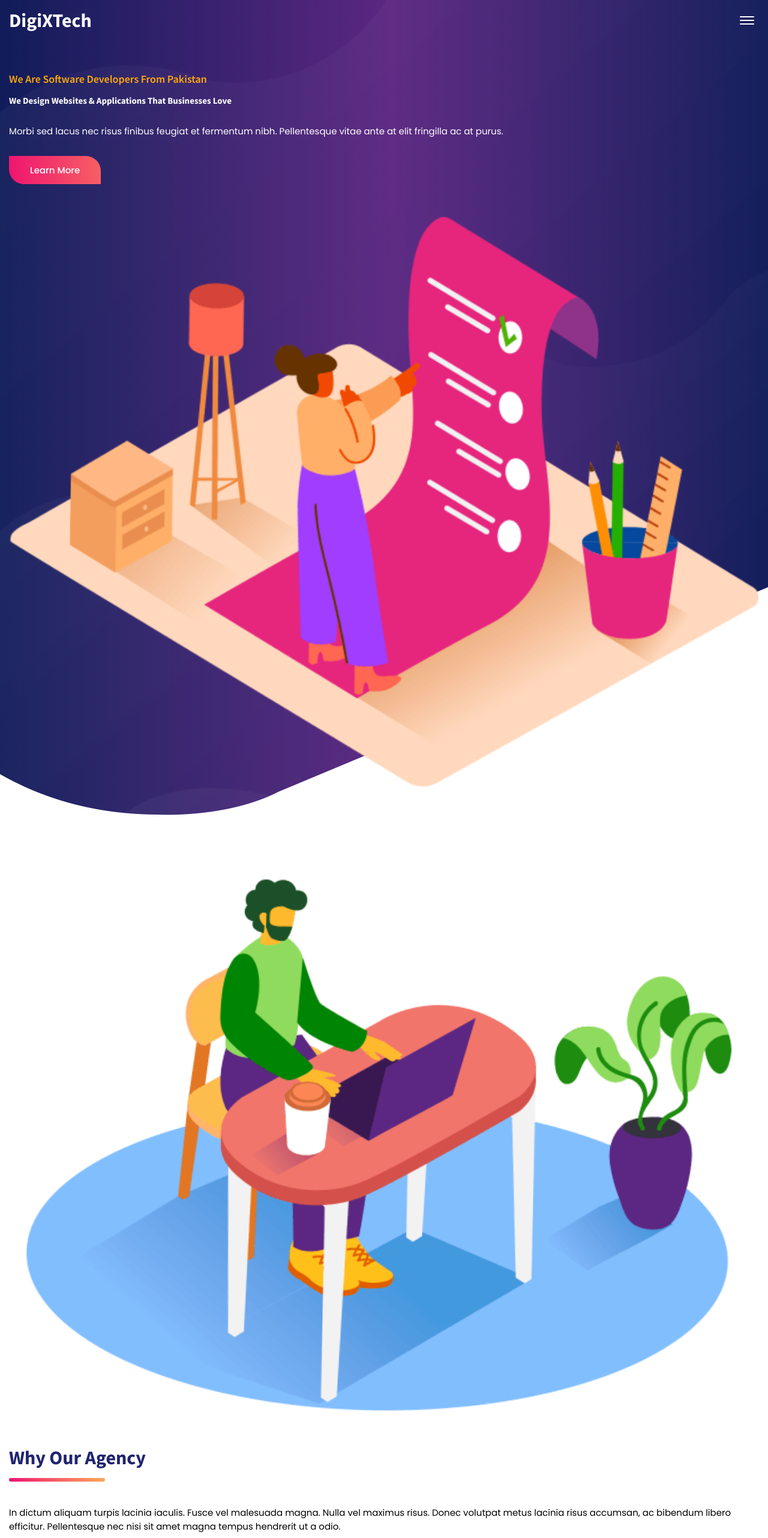
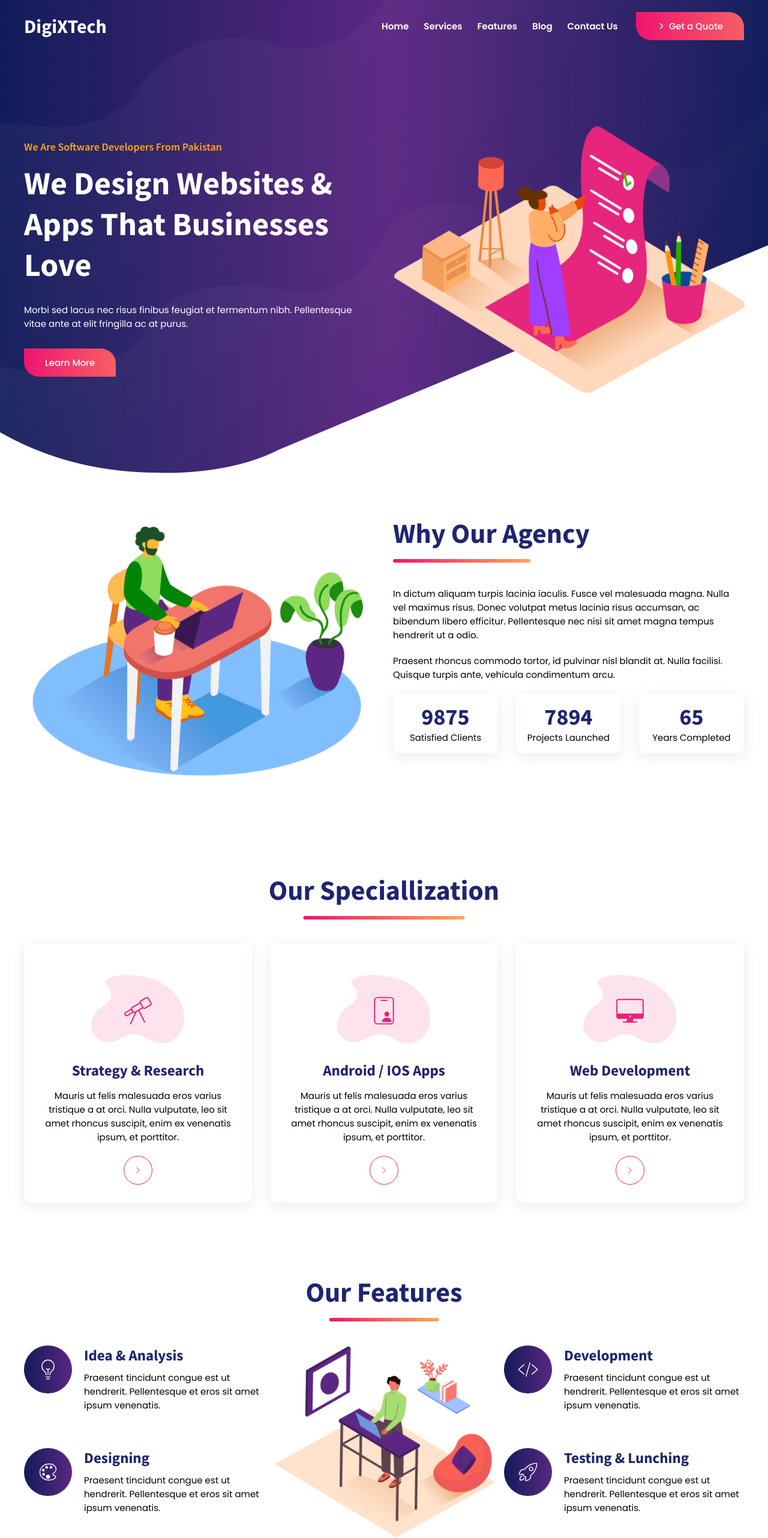
Before and after one commit to ali-farhad/digiXtech, a plain HTML site: page index.html in a window 1280 px wide. Shown: the top 2564 px of the page at 60% size. Drawn offline with nearby package versions, Linux system fonts and the light colour scheme.

Commit message:
FEAT: finished adding media queries 🎆🎇🎉🎊

```diff
--- a/assets/css/style.css
+++ b/assets/css/style.css
@@ -396,7 +396,7 @@ body {
 
 .hero-title {
   color: var(--white);
-  font-size: var(--fs-8);
+  font-size: var(--fs-1);
   margin-block-end: 30px;
 }
 
@@ -461,6 +461,7 @@ body {
   padding: 30px;
   box-shadow: var(--shadow);
   border-radius: var(--radius-12);
+  height: 100%;
 }
 
 .service-card .card-icon {
@@ -769,3 +770,264 @@ transition: var(--transition-2);
   visibility: visible;
   transform: translateY(-15px);
 }
+
+
+ /*-----------------------------------*\
+  #Media Queries
+  Screen larger than 550px
+\*-----------------------------------*/
+
+/* Reused Styles */
+@media (min-width: 550px) {
+
+
+  .container {
+    max-width: 550px;
+    margin-inline: auto;
+  }
+
+  .section-title {
+    --fs-3: 3.6rem;
+  }
+
+  /* Header */
+
+  .header .btn {
+    display: flex;
+    align-items: center;
+    gap: 5px;
+    margin-inline-start: auto;
+  }
+
+  /* About */
+  .stats-list {
+    grid-template-columns: repeat(3,1fr );
+  }
+
+  /* BLOG */
+  .blog-card {
+    display: grid;
+    grid-template-columns: 0.7fr 1fr;
+    gap: 20px;
+    padding: 30px;
+  }
+
+  .blog-card .banner {
+    margin-block-end: 0;
+  }
+
+  .blog-card .banner a {
+    height: 100%;
+  }
+
+  /* footer */
+  .footer-brand,
+  .footer-list:not(:last-child) {
+    margin-block-end: 0;
+  }
+
+  .footer-top .container {
+    display: grid;
+    grid-template-columns: 1fr 1fr;
+    gap: 30px 50px;
+
+  }
+
+
+
+}
+
+/* Screen larger than 768px */
+@media (min-width: 768px) {
+
+  /* Reused styles */
+  .container {
+    max-width: 720px;
+  }
+
+  /* Hero */
+  .hero {
+    min-height: 600px;
+    display: grid;
+    place-items: center;
+  }
+
+  .hero-content {
+    margin-block-end: 0;
+  }
+
+  .hero .container {
+    display: grid;
+    grid-template-columns: 1fr 1fr;
+    align-items: center;
+    gap: 30px;
+  }
+
+  /* Services */
+  .service-list {
+    grid-template-columns: 1fr 1fr;
+  }
+
+  /* Features */
+  .features-list > li:first-child {
+    margin-block-end: 0;
+  }
+
+  .features-list {
+    display: grid;
+    grid-template-columns: 1fr 1fr;
+    gap: 25px;
+
+  }
+
+  /* Footer */
+  .footer-top .container {
+    grid-template-columns: repeat(3, 1fr);
+  }
+
+}
+
+
+
+/* Screen Larger than 992px */
+@media (min-width: 992px) {
+
+  /* Typography */
+  :root {
+    --fs-1: 5.4rem;
+  }
+
+  .container {
+    max-width: 950px;
+  }
+
+  /* Header */
+  .header {
+    padding-block: 20px;
+  }
+
+  .overlay,
+  .nav-open-btn,
+  .navbar-top {
+    display: none;
+  }
+
+  .navbar,
+  .navbar.active {
+    all: unset;
+    margin-inline-start: auto;
+  }
+
+  .header .btn {
+    margin-inline-start: 0;
+  }
+
+  .navbar-list {
+    display: flex;
+    gap: 25px;
+  }
+
+  .navbar-item:not(:last-child) {
+    border-bottom: none;
+  }
+
+  .navbar-link {
+    color: var(--color);
+  }
+
+  /* Hero */
+  .hero {
+    min-height: 700px;
+  }
+
+
+  /* About */
+  .about .container {
+    display: grid;
+    grid-template-columns: repeat(2, 1fr);
+    gap: 30px;
+  }
+
+  /* Services */
+  .service-list {
+    grid-template-columns: repeat(3, 1fr);
+  }
+
+  /* Features  */
+
+  .features-list {
+    grid-template-columns: 1fr;
+  }
+
+  .feature .container {
+    display: grid;
+    grid-template-columns: repeat(3, 1fr);
+  }
+
+  .feature .section-title {
+    grid-column: span 4;
+  }
+
+  .features-banner {
+    margin-block: 0;
+    display: grid;
+    place-items: center;
+    gap: 0 20px;
+  }
+
+  /* FOOOTER */
+  .footer-top .container {
+    grid-template-columns: repeat(4, 1fr);
+  }
+
+  .footer-brand {
+    grid-column: 1/5;
+  }
+
+  .footer-brand .text {
+    max-width: 45ch;
+  }
+
+}
+
+/* Screen sizes larger than 1200px */
+@media (min-width: 1200px) {
+
+  .container {
+    max-width: 1200px;
+  }
+
+  /* Typography */
+  .section-title {
+    --fs-3: 4.6rem;
+  }
+
+  .hero {
+    min-height: 800px;
+  }
+
+  .blog-list {
+    grid-template-columns: repeat(2, 1fr);
+  }
+
+  .blog-card {
+    height: 100%;
+  }
+
+  .blog-card .content {
+    display: flex;
+    flex-direction: column;
+    justify-content: space-between;
+  }
+
+  .footer-top .container {
+    grid-template-columns: 1fr 0.5fr 0.7fr 0.5fr 1fr;
+  }
+
+  .footer-brand {
+    grid-column: auto;
+  }
+
+
+
+}
--- a/index.html
+++ b/index.html
@@ -69,7 +69,7 @@
                     <div class="hero-content">
                         <p class="hero-subtitle">We Are Software Developers From Pakistan</p>
                         <h2 class="h2 hero-title">
-                            We Design Websites & Applications That Businesses Love
+                            We Design Websites & Apps That Businesses Love
                         </h2>
                         <p class="hero-text">
                             Morbi sed lacus nec risus finibus feugiat et fermentum nibh. Pellentesque vitae ante at elit fringilla ac at purus.
@@ -90,7 +90,7 @@
                     <figure class="about-banner">
                         <img class="w-100 banner-animation" src="./assets/images/about-banner.png" alt="about banner" loading="lazy">
                     </figure>
-
+                    <div class="">
                     <h2 class="h2 section-title underline">Why Our Agency
                     </h2>
 
@@ -118,6 +118,7 @@
                             <p class="stats-text">Years Completed</p>
                         </li>
                     </ul>
+                </div>
                 </div>
             </section>
 
@@ -156,7 +157,7 @@
                                 <ion-icon name="id-card-outline"></ion-icon>
                             </div>
 
-                            <h3 class="h3 title">Android / IOS Applications
+                            <h3 class="h3 title">Android / IOS Apps
 
                             </h3>
 
@@ -490,20 +491,6 @@
                     </ul>
                 </div>
 
-                <ul class="footer-list">
-                    <li>
-                        <p class="footer-list-title">Our links
-                        </p>
-                    </li>
-
-                    <li>
-                        <a href="#" class="footer-link">Home</a>
-                        <a href="#" class="footer-link">About Us</a>
-                        <a href="#" class="footer-link">Services</a>
-                        <a href="#" class="footer-link">Team</a>
-                    </li>
-                </ul>
-
                  <ul class="footer-list">
                         <li><p class="footer-list-title">Our links</p></li>
                         <li><a href="#" class="footer-link">Home</a></li>
```
